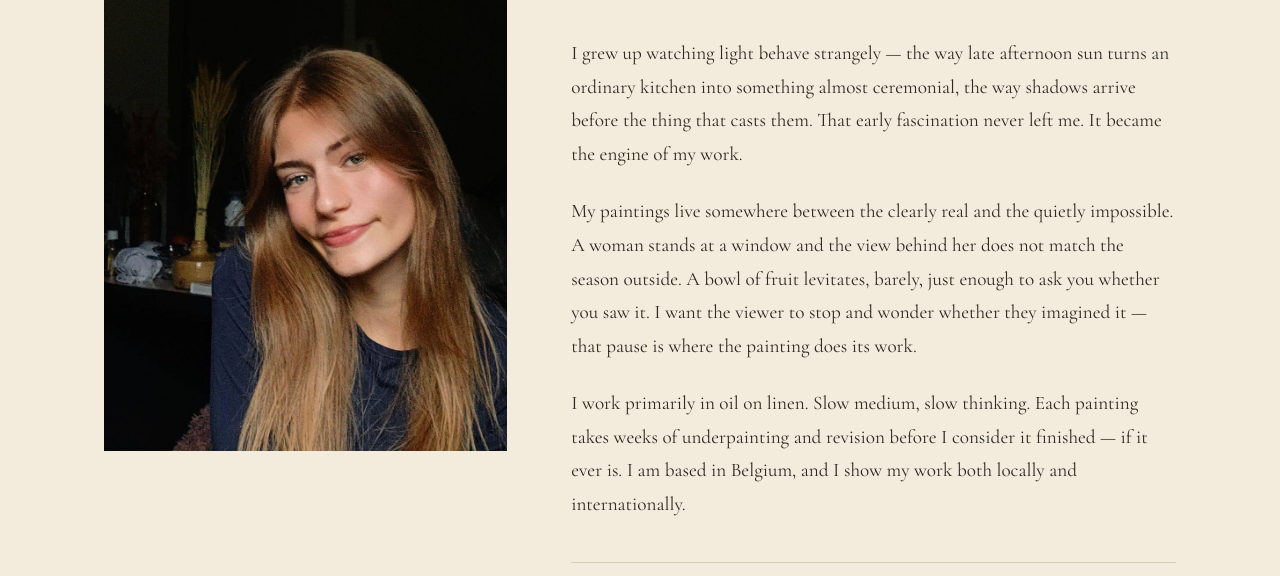
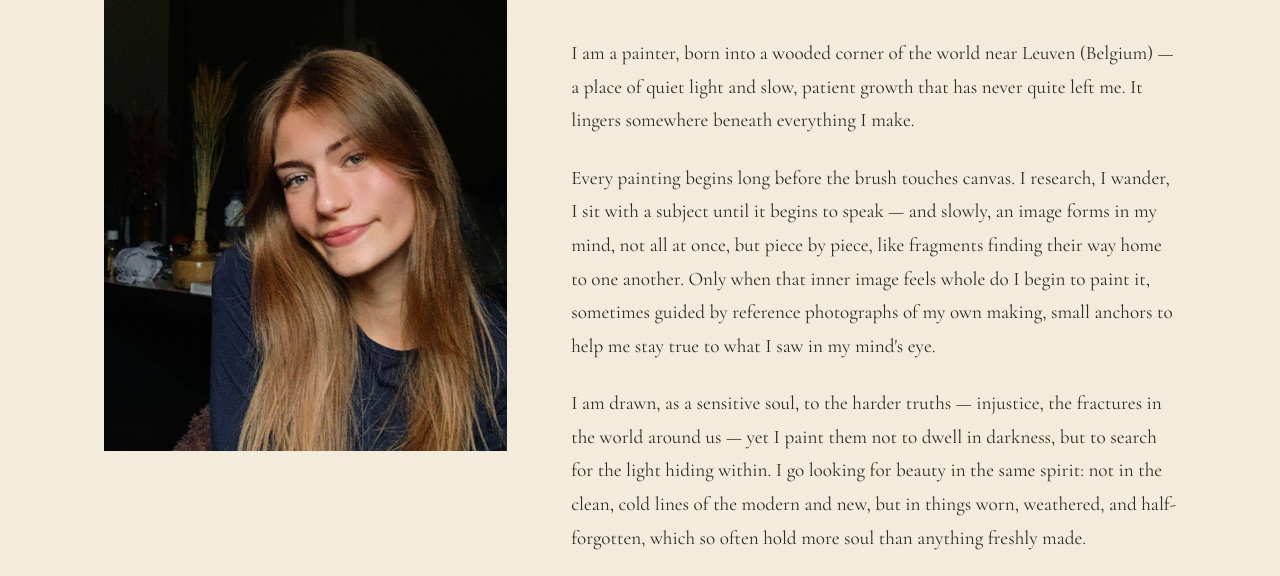
Before and after one commit to kamielvercammen/websitelaura, a plain HTML site: page story.html in a window 1280 px wide. Shown: the part 304-880 px from the top of the page. Drawn offline with nearby package versions, Linux system fonts and the light colour scheme.

Commit message:
Update story.html

```diff
--- a/story.html
+++ b/story.html
@@ -74,26 +74,33 @@
           <div class="story-bio">
 
             <p>
-              I grew up watching light behave strangely — the way late afternoon
-              sun turns an ordinary kitchen into something almost ceremonial,
-              the way shadows arrive before the thing that casts them. That
-              early fascination never left me. It became the engine of my work.
+              I am a painter, born into a wooded corner of the world near Leuven
+              (Belgium) — a place of quiet light and slow, patient growth that has
+              never quite left me. It lingers somewhere beneath everything I make.
+
             </p>
 
             <p>
-              My paintings live somewhere between the clearly real and the quietly
-              impossible. A woman stands at a window and the view behind her does
-              not match the season outside. A bowl of fruit levitates, barely,
-              just enough to ask you whether you saw it. I want the viewer to stop
-              and wonder whether they imagined it — that pause is where the
-              painting does its work.
+              Every painting begins long before the brush touches canvas. I research,
+              I wander, I sit with a subject until it begins to speak — and slowly, an
+              image forms in my mind, not all at once, but piece by piece, like fragments
+              finding their way home to one another. Only when that inner image feels whole
+              do I begin to paint it, sometimes guided by reference photographs of my own
+              making, small anchors to help me stay true to what I saw in my mind's eye.
             </p>
 
             <p>
-              I work primarily in oil on linen. Slow medium, slow thinking. Each
-              painting takes weeks of underpainting and revision before I consider
-              it finished — if it ever is. I am based in Belgium, and I show
-              my work both locally and internationally.
+              I am drawn, as a sensitive soul, to the harder truths — injustice, the fractures
+              in the world around us — yet I paint them not to dwell in darkness, but to search
+              for the light hiding within. I go looking for beauty in the same spirit: not in
+              the clean, cold lines of the modern and new, but in things worn, weathered, and
+              half-forgotten, which so often hold more soul than anything freshly made.
+            </p>
+
+            <p>
+              What emerges is usually something imaginative, almost magical — a door left slightly
+              ajar into a world where that particular kind of wonder, so easily lost in ordinary life,
+              is allowed to live again.
             </p>
 
           </div>
```
